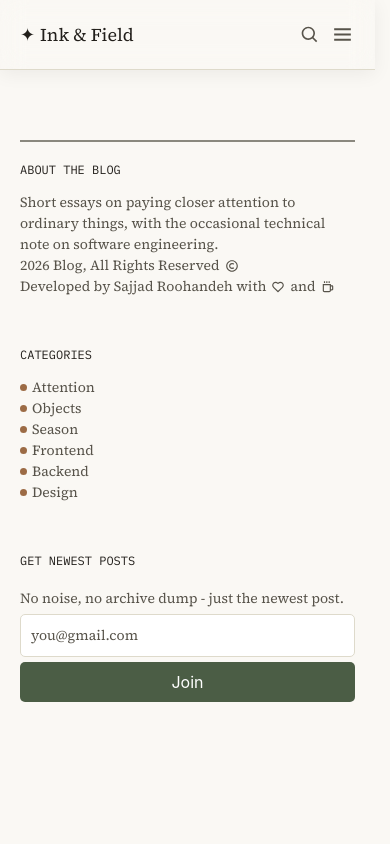
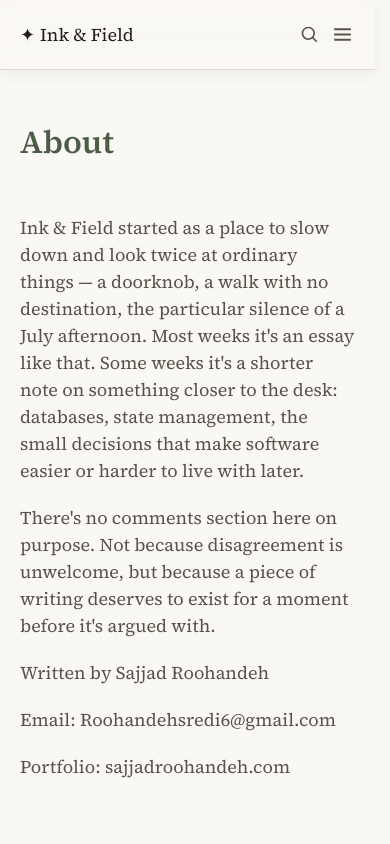
Before and after one commit to SajjadR17/blog-app, a React (Vite) app: page /about in a window 390 px wide. Shown: the top 844 px of the page. Built offline with nearby package versions, Linux system fonts and the light colour scheme; no server answers.

Commit message:
Add about-page with styles

```diff
--- a/src/App.jsx
+++ b/src/App.jsx
@@ -1,8 +1,9 @@
 import { Navigate, Route, Routes } from "react-router-dom";
 import Header from "./components/Header";
 import SideBar from "./components/SideBar";
-import Essays from "./components/Essays";
-import Journal from "./components/Journal";
+import Essays from "./pages/Essays";
+import Journal from "./pages/Journal";
+import About from "./pages/About";
 
 function App() {
   return (
@@ -15,6 +16,7 @@ function App() {
             <Route element={<></>} path="/essay/:slug" />
             <Route element={<Essays />} path="/essays" />
             <Route element={<Journal />} path="/journal" />
+            <Route element={<About />} path="/about" />
           </Routes>
         </div>
         <div className="sidebar">
--- /dev/null
+++ b/src/pages/About.jsx
@@ -0,0 +1,31 @@
+import "../styles/about.css";
+
+function About() {
+  return (
+    <>
+      <h1 className="about-page-title">About</h1>
+      <div className="about body">
+        <span>
+          Ink & Field started as a place to slow down and look twice at ordinary
+          things — a doorknob, a walk with no destination, the particular
+          silence of a July afternoon. Most weeks it's an essay like that. Some
+          weeks it's a shorter note on something closer to the desk: databases,
+          state management, the small decisions that make software easier or
+          harder to live with later.
+        </span>
+        <span>
+          There's no comments section here on purpose. Not because disagreement
+          is unwelcome, but because a piece of writing deserves to exist for a
+          moment before it's argued with.
+        </span>
+        <span>Written by Sajjad Roohandeh</span>
+        <span>Email: Roohandehsredi6@gmail.com</span>
+        <span>
+          Portfolio: <a href="sajjadroohandeh.com">sajjadroohandeh.com</a>
+        </span>
+      </div>
+    </>
+  );
+}
+
+export default About;
--- a/src/components/Essays.jsx
+++ b/src/pages/Essays.jsx
@@ -66,6 +66,8 @@ function Essays() {
   }
 
   return (
+    <>
+      <h1 className="essays-title">Essays</h1>
       <div className="essays">
         {essays.map((essay) => (
           <div
@@ -88,6 +90,7 @@ function Essays() {
           </div>
         ))}
       </div>
+    </>
   );
 }
 
--- a/src/components/Journal.jsx
+++ b/src/pages/Journal.jsx
@@ -62,6 +62,8 @@ function Journal() {
   }
 
   return (
+    <>
+      <h1 className="journal-title">Journal</h1>
       <div className="journal">
         {journal.map((item) => (
           <div className="journal" key={item.id}>
@@ -73,6 +75,7 @@ function Journal() {
           </div>
         ))}
       </div>
+    </>
   );
 }
 
--- /dev/null
+++ b/src/styles/about.css
@@ -0,0 +1,33 @@
+.about-page-title {
+  margin-bottom: 50px;
+  color: var(--accent);
+}
+
+.about {
+  display: flex;
+  flex-direction: column;
+  gap: 20px;
+  padding-right: 30px;
+}
+
+.about span {
+  color: var(--text-secondary);
+  text-align: justify;
+}
+
+.about span a:hover {
+  text-decoration: underline;
+  color: var(--accent);
+}
+
+@media (max-width:1000px) {
+    .about{
+        padding-right: 0;
+    }
+}
+
+@media (max-width:400px) {
+    .about span{
+        text-align: left;
+    }
+}
--- a/src/styles/essays.css
+++ b/src/styles/essays.css
@@ -1,6 +1,11 @@
 .essays {
   display: flex;
   flex-direction: column;
+}
+
+.essays-title {
+  margin-bottom: 50px;
+  color: var(--accent);
 }
 
 .essays-loading,
--- a/src/styles/index.css
+++ b/src/styles/index.css
@@ -63,7 +63,7 @@ main {
 body {
   min-height: 100vh;
   font-family:
-    "Poppins",
+    "Source Serif 4",
     -apple-system,
     BlinkMacSystemFont,
     "Segoe UI",
@@ -119,12 +119,6 @@ p {
 
 @media (max-width: 1000px) {
   main {
-    grid-template-columns: 1.7fr 1.3fr;
-  }
-}
-
-@media (max-width: 900px) {
-  main {
     display: flex;
     flex-direction: column;
     gap: 20px;
--- a/src/styles/journal.css
+++ b/src/styles/journal.css
@@ -1,6 +1,11 @@
 .journal {
   display: flex;
   flex-direction: column;
+}
+
+.journal-title {
+  margin-bottom: 50px;
+  color: var(--accent);
 }
 
 .journal-loading,
@@ -40,6 +45,6 @@
   font-weight: 600;
 }
 
-.journal-createdAt{
-    color: var(--accent);
+.journal-createdAt {
+  color: var(--accent);
 }
--- a/src/styles/sideBar.css
+++ b/src/styles/sideBar.css
@@ -98,10 +98,11 @@
   background: var(--accent2);
 }
 
-@media (max-width: 900px) {
+@media (max-width: 1000px) {
   .sidebar {
     border-left: none;
     border-top: 2px solid #8a887e;
     padding: 20px 0;
+    margin-top: 50px;
   }
 }
```
Lines whose indentation alone changed are shown as unchanged.
